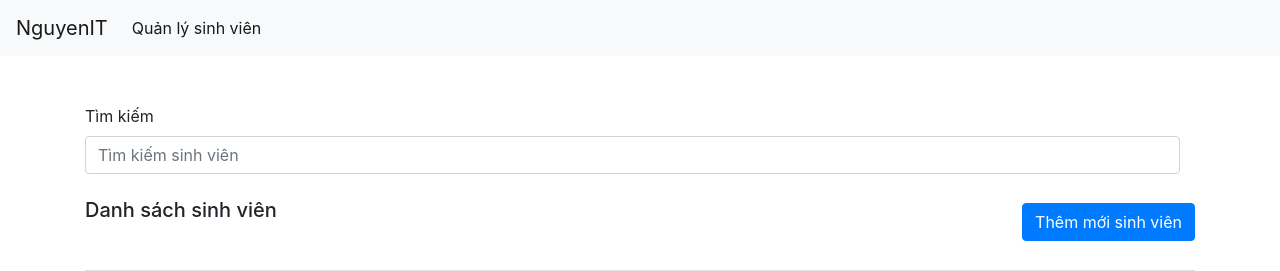
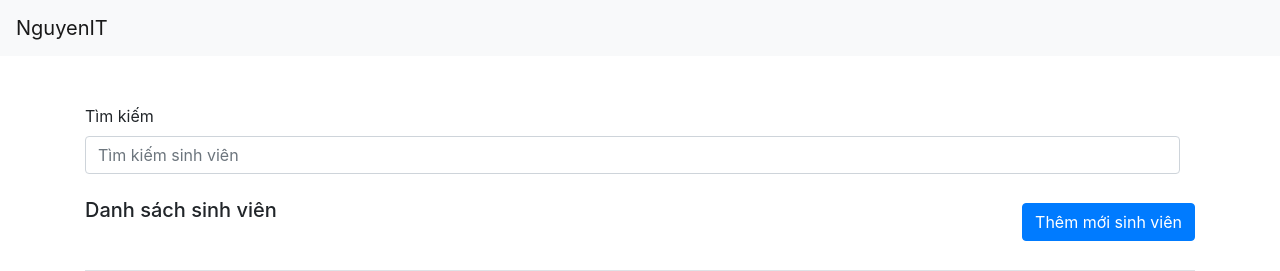
Before and after one commit to phuchealer91/QLSV, a PHP site: page /index.php in a window 1280 px wide. Shown: the top 271 px of the page. Run offline with PHP 8.4, Linux system fonts and the light colour scheme; data comes from the database, SQL or seed files in the repository; some libraries are stand-ins or nearby versions.

Commit message:
Update code

```diff
--- a/index.php
+++ b/index.php
@@ -14,11 +14,6 @@
   </button>
   <div class="collapse navbar-collapse" id="navbarTogglerDemo01">
     <a class="navbar-brand" href="/">NguyenIT</a>
-    <ul class="navbar-nav mr-auto mt-2 mt-lg-0">
-      <li class="nav-item active">
-        <a class="nav-link" href="?controller=student">Quản lý sinh viên <span class="sr-only">(current)</span></a>
-      </li>
-    </ul>
   </div>
 </nav>
 </body>
```
